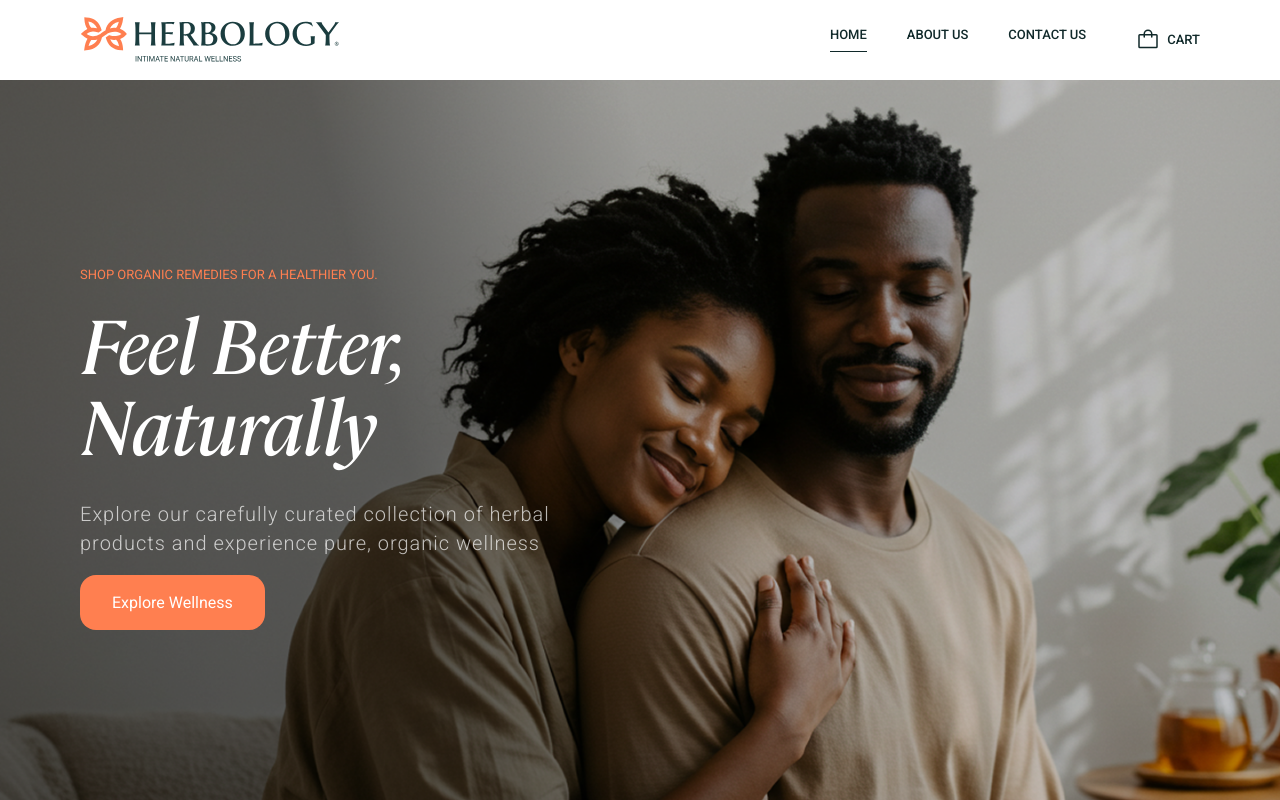
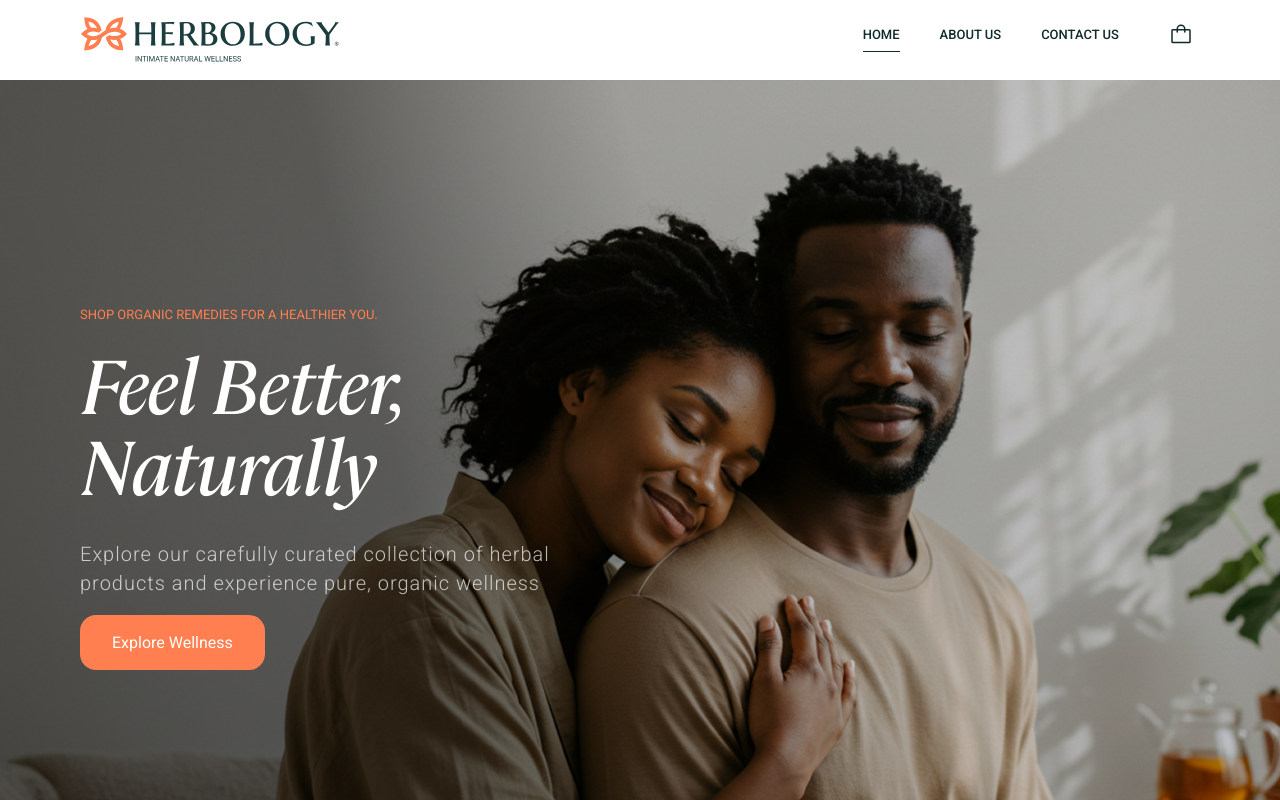
Before and after one commit to ejim11/herbology, a Next.js app: page / in a window 1280 px wide. Shown: the top 800 px of the page. Built offline with nearby package versions, Linux system fonts and the light colour scheme.

Commit message:
📱 responsiveness on hero section in home page

```diff
--- a/app/globals.css
+++ b/app/globals.css
@@ -126,6 +126,10 @@
     .hero-details {
       height: 140vh;
     }
+
+    .home-hero {
+      height: 130vh;
+    }
   }
 
   @media screen and (max-width: 700px) {
--- a/components/Header.tsx
+++ b/components/Header.tsx
@@ -93,7 +93,7 @@ const Header = () => {
       </nav>
       <Link
         href={"/cart"}
-        className="flex items-center text-primary-1 max-sm:ml-auto "
+        className="flex items-center text-primary-1 max-sm:ml-auto mb-[1rem] max-sm:mb-0 "
       >
         <div className="relative">
           <PiBag className="w-[2.4rem] h-[2.4rem] text-current mr-[.7rem]" />
@@ -106,9 +106,9 @@ const Header = () => {
           </span>
         </div>
 
-        <span className="text-[1.3rem] uppercase font-medium max-sm:hidden">
+        {/* <span className="text-[1.3rem] uppercase font-medium max-sm:hidden">
           cart
-        </span>
+        </span> */}
       </Link>
       {!menuIsVisible ? (
         <button
--- a/components/home/Hero.tsx
+++ b/components/home/Hero.tsx
@@ -4,7 +4,7 @@ import FirstSection from "../FirstSection";
 
 const Hero = () => {
   return (
-    <FirstSection containerClassName="bg-hero min-h-[calc(100vh-8rem)] w-full flex  ">
+    <FirstSection containerClassName="bg-hero min-h-screen w-full flex home-hero  ">
       <div className=" flex flex-col justify-center px-[8rem]  max-xl:px-[5rem] max-lg:px-[3rem]   py-[6.4rem]  max-md:px-[2rem] bg-[rgba(0,0,0,0.2)]min-h-[calc(100vh-8rem)] w-full">
         <div className="w-[45%] max-xmd:w-[55%] max-smd:w-full max-smd:text-center">
           <p className="text-[rgba(255,127,80,1)] font-roboto uppercase text-[1.3rem] tracking-[3%] mb-[1.6rem]">
```
